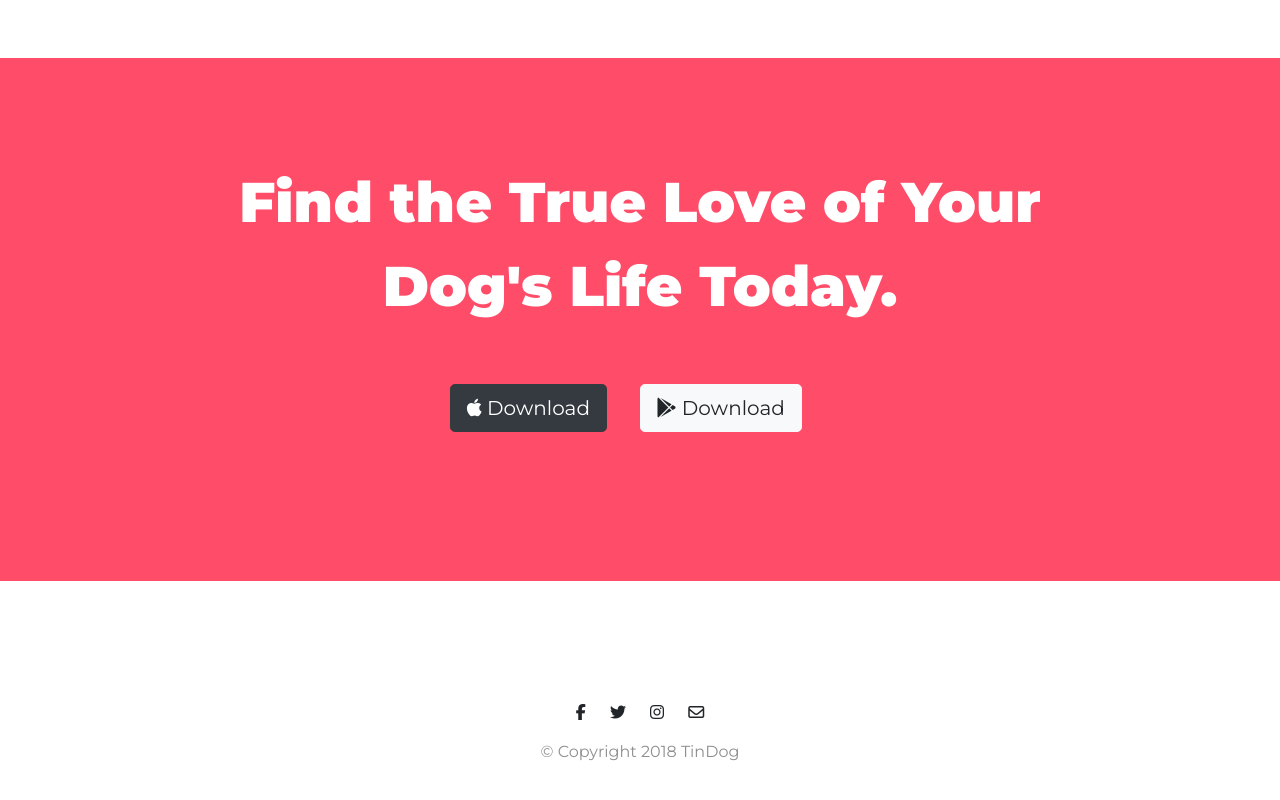
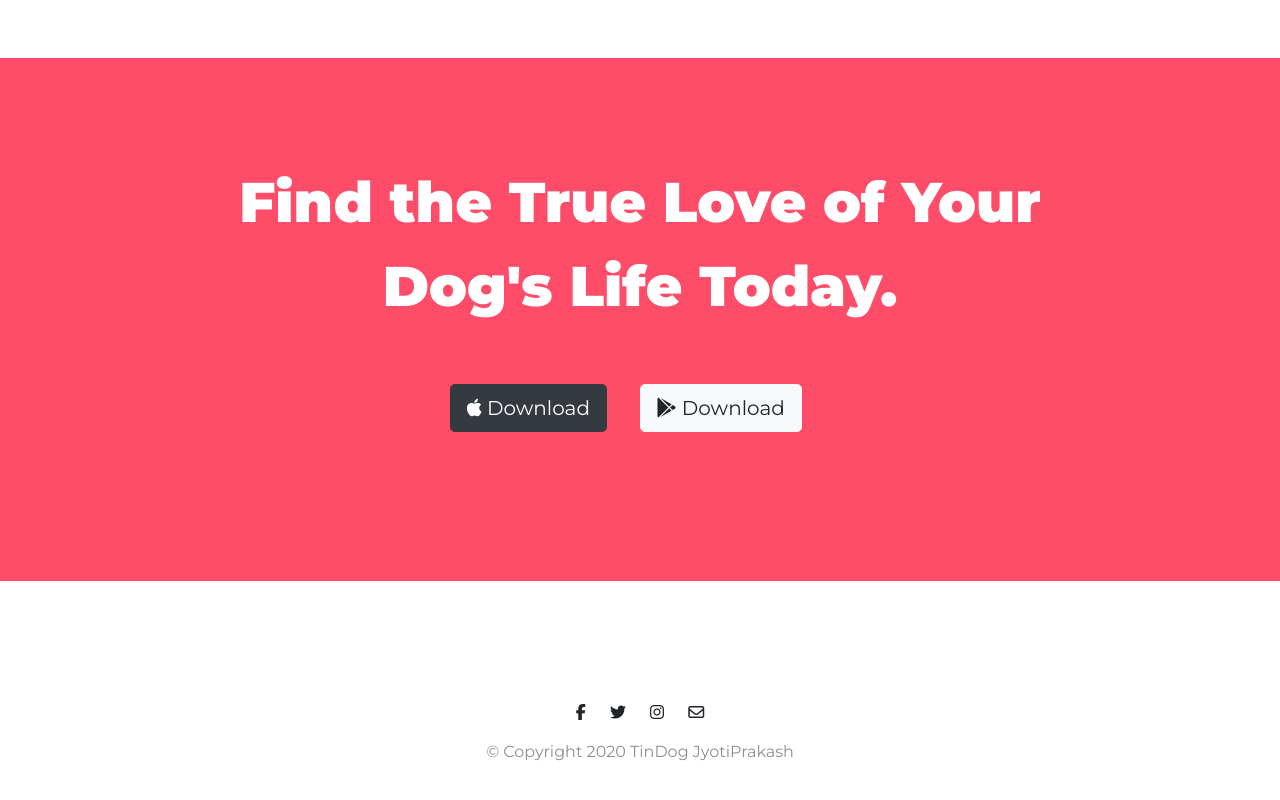
Before and after one commit to jyotipro10/tindog, a plain HTML site: page index.html in a window 1280 px wide. Shown: the part 2557-3357 px from the top of the page. Drawn offline with nearby package versions, Linux system fonts and the light colour scheme.

Commit message:
Update index.html

```diff
--- a/index.html
+++ b/index.html
@@ -200,7 +200,7 @@
     <i class="footer-icon fab fa-twitter"></i>
     <i class="footer-icon fab fa-instagram"></i>
     <i class="footer-icon far fa-envelope"></i>
-    <p>© Copyright 2018 TinDog</p>
+    <p>© Copyright 2020 TinDog JyotiPrakash</p>
 
   </footer>
 
```
